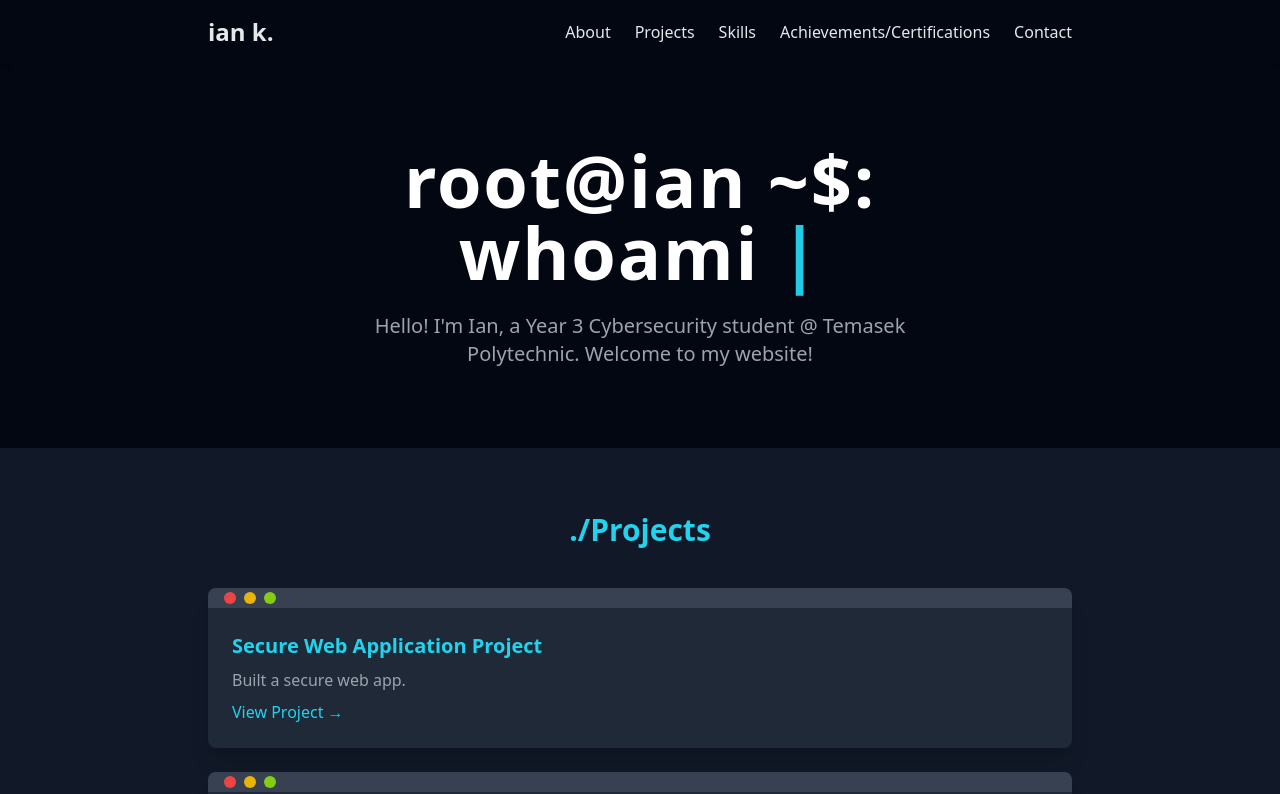
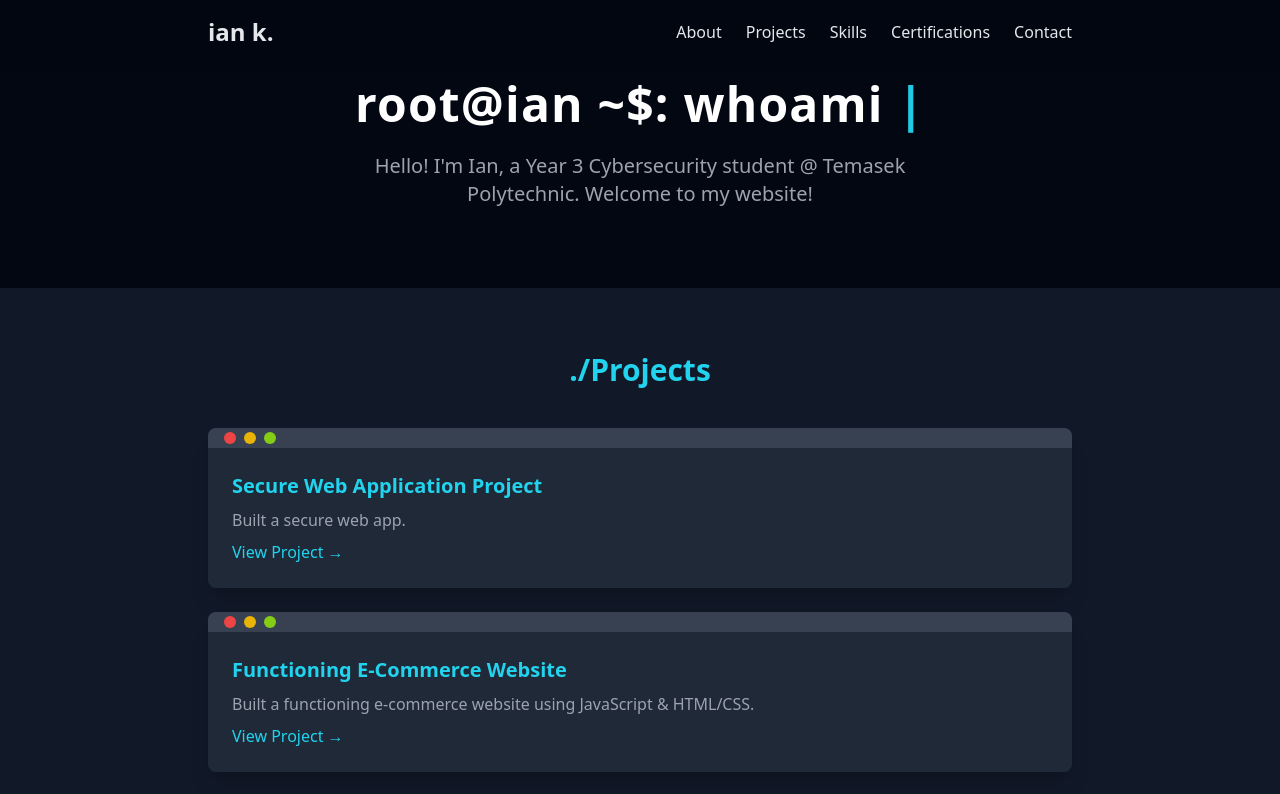
Before and after one commit to SaucedWater/portfolioweb, a Next.js app: page / in a window 1280 px wide. Shown: the top 794 px of the page. Built offline with nearby package versions, Linux system fonts and the light colour scheme.

Commit message:
backdrop opaque and sticky; then changed typewriter text to be smaller.

```diff
--- a/app/components/Sections/CertSection.js
+++ b/app/components/Sections/CertSection.js
@@ -1,7 +1,7 @@
 // app/components/Sections/MiscellaneousSection.js
 import CertCard from "../../components/CertCard";
 
-export default function MiscellaneousSection() {
+export default function CertSection() {
   return (
     <section id="miscellaneous" className="py-16 bg-gray-900 text-gray-300 text-center">
       <div className="max-w-2xl mx-auto px-4">
--- a/app/components/Typewriter.js
+++ b/app/components/Typewriter.js
@@ -83,7 +83,7 @@ export default function Typewriter({
 
   // render the component: show current text + blinking cursor
   return (
-    <h2 className="text-5xl md:text-7xl font-bold mb-6 text-white font-fira tracking-wide">
+    <h2 className="text-2xl md:text-5xl font-bold mb-6 text-white font-fira tracking-wide">
       {displayed} {/* the text that's currently being displayed */}
       <span className="animate-pulse text-cyan-400">|</span> {/* blinking cursor */}
     </h2>
--- a/app/layout.js
+++ b/app/layout.js
@@ -48,7 +48,7 @@ export default function RootLayout({ children }) {
 
   // an array of section IDs/titles that we’ll use for navigation links
   // these correspond to parts of our page like #about, #projects, etc.
-  const sections = ["about", "projects", "skills", "achievements/certifications", "contact"];
+  const sections = ["about", "projects", "skills", "certifications", "contact"];
 
   return (
     // wrap everything in ThemeContext.Provider so any child can read or update darkMode
@@ -65,8 +65,9 @@ export default function RootLayout({ children }) {
         >
           {/* header: top navigation area */}
           {/* bg-gray-950 is an extra-dark background for light mode,
-              dark:bg-gray-800 is a slightly lighter dark background in dark mode */}
-          <header className="bg-gray-950 dark:bg-gray-800 text-gray-200 dark:text-gray-200 py-4 shadow-md sticky top-0 z-50">
+              dark:bg-gray-800 is a slightly lighter dark background in dark mode,
+               added backdrop-blur-md and fixed top-0 for sticky opaque navbar*/}
+          <header className="bg-gray-950/80 dark:bg-gray-800/80 backdrop-blur-md text-gray-200 dark:text-gray-200 py-4 shadow-md fixed top-0 left-0 w-full z-50">
             {/* container for header content: centers it and adds padding */}
             <div className="max-w-4xl mx-auto px-4 flex items-center justify-between">
               {/* site title / logo on the left */}
--- a/app/page.js
+++ b/app/page.js
@@ -5,7 +5,7 @@ import Head from "next/head";
 import AboutSection from "./components/Sections/AboutSection";
 import ProjectsSection from "./components/Sections/ProjectsSection";
 import SkillsSection from "./components/Sections/SkillsSection";
-import MiscellaneousSection from "./components/Sections/CertSection";
+import CertSection from "./components/Sections/CertSection";
 import ContactSection from "./components/Sections/ContactSection";
 
 export const metadata = {
@@ -26,7 +26,7 @@ export default function Home() {
         <AboutSection />
         <ProjectsSection />
         <SkillsSection />
-        <MiscellaneousSection />
+        <CertSection />
         <ContactSection />
 
         {/* 4. Footer (placed at bottom of all sections) */}
```
